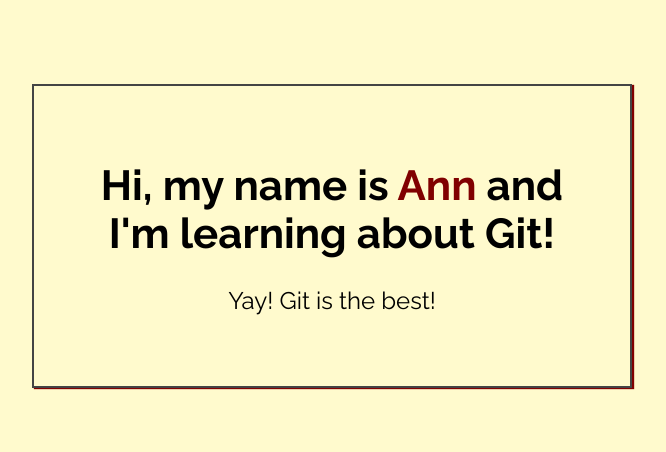
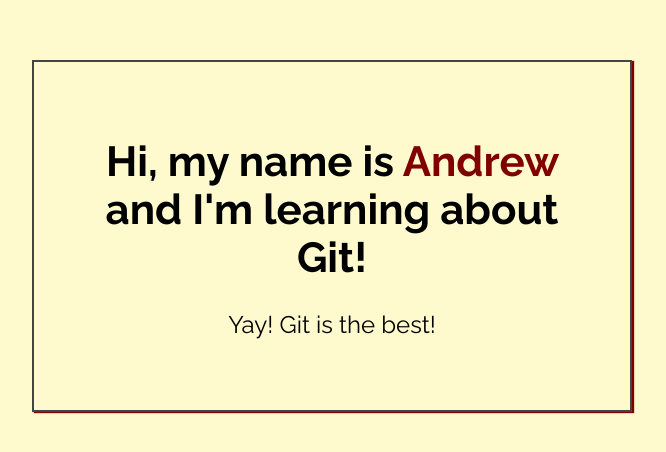
Before and after one commit to andrewwimmer/my-first-repo, a plain HTML site: page index.html in a window 1280 px wide. Shown: the part 164-616 px from the top of the page, without its empty margins (308-974 px from the left). Drawn offline with Linux system fonts and the light colour scheme.

Commit message:
added name to index.html

```diff
--- a/index.html
+++ b/index.html
@@ -14,7 +14,7 @@
 <body>
 
     <div class="greeting">
-        <h1>Hi, my name is <span class="highlight">Ann</span> and I'm learning about Git! </h1>
+        <h1>Hi, my name is <span class="highlight">Andrew</span> and I'm learning about Git! </h1>
 
         <p>Yay! Git is the best!</p>
     </div>
```
